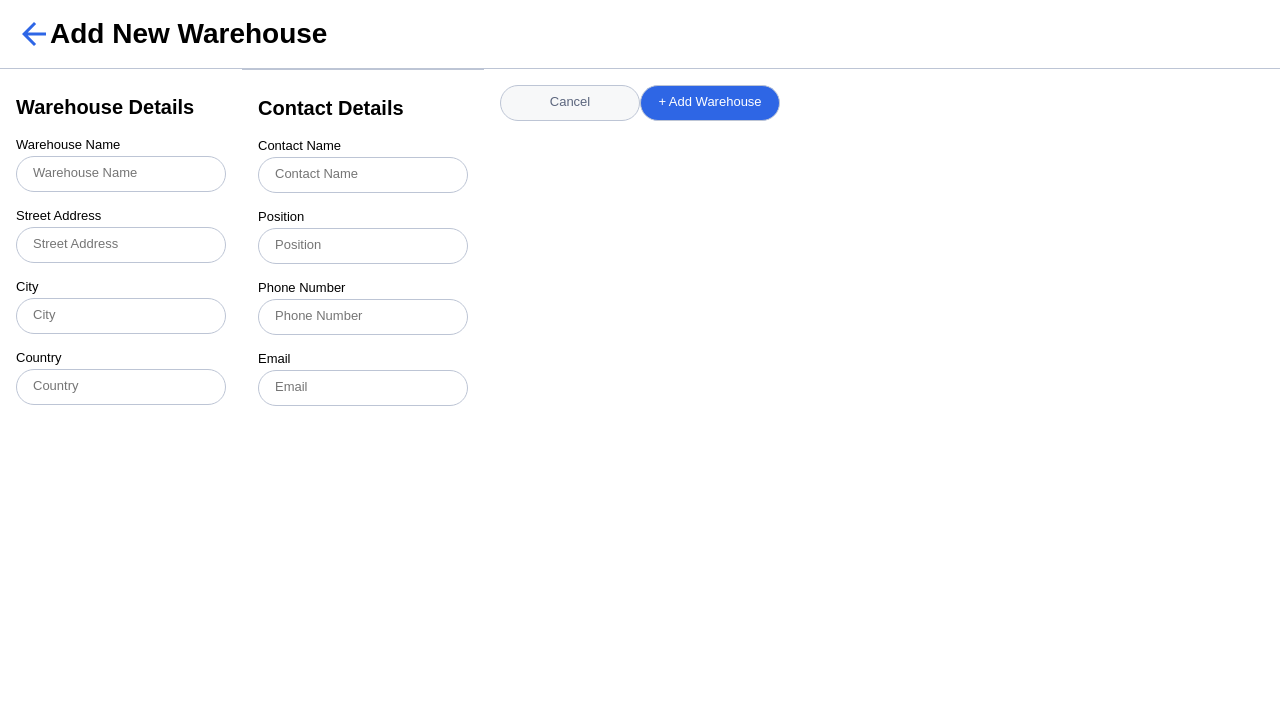
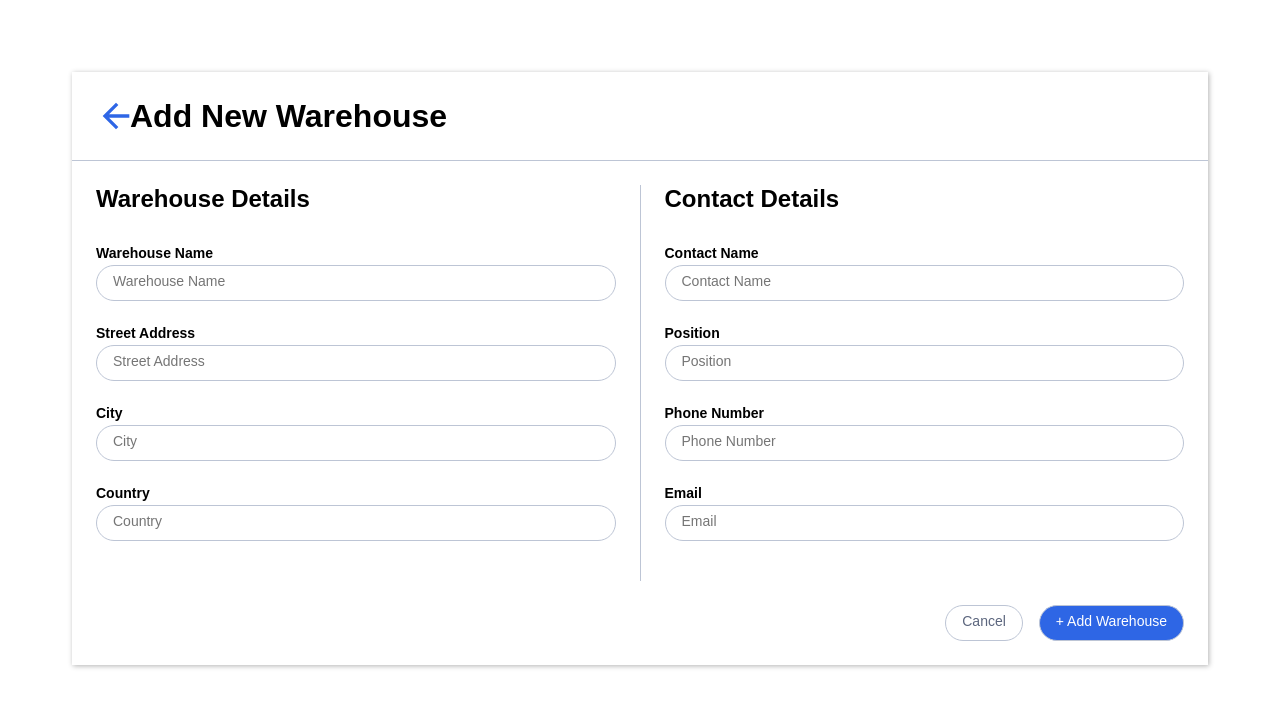
Before and after one commit to sowmya-malur/mountain-beaver-instock-client, a React (Create React App) app in the folder mountain-beaver-client/: page / in a window 1280 px wide. Shown: the top 708 px of the page. Built offline with nearby package versions, Linux system fonts and the light colour scheme; a web font is replaced by a local one.

Commit message:
Add styling for tablet and desktop designs

```diff
--- a/mountain-beaver-client/src/pages/AddWarehousePage/AddWarehousePage.jsx
+++ b/mountain-beaver-client/src/pages/AddWarehousePage/AddWarehousePage.jsx
@@ -13,7 +13,9 @@ function AddWarehousePage() {
         </Link>
         <h1 className="add-warehouse__title">Add New Warehouse</h1>
       </div>
+
       <form className="add-warehouse__form">
+      <div className="two-column-container">
         <div className="add-warehouse__details">
           <h2 className="add-warehouse__sub-title">Warehouse Details</h2>
           <label htmlFor="warehouseName" className="add-warehouse__label">Warehouse Name</label>
@@ -72,18 +74,21 @@ function AddWarehousePage() {
           <label htmlFor="email" className="add-warehouse__label">Email</label>
           <input type="text" name="email" id="email" placeholder="Email" className="add-warehouse__field"/>
         </div>
+        </div>
         <div className="add-warehouse__buttons-container">
-          <Link to="/">
+          <Link to="/" className="add-warehouse__wrapper">
             <button id="cancel" className="add-warehouse__secondary">
               Cancel
             </button>
           </Link>
-          <Link to="/"><button id="addWarehouse" className="add-warehouse__cta">
+          <Link to="/" >
+            <button id="addWarehouse" className="add-warehouse__cta">
             + Add Warehouse
           </button>
           </Link>
         </div>
       </form>
+
     </section>
   );
 }
--- a/mountain-beaver-client/src/pages/AddWarehousePage/AddWarehousePage.scss
+++ b/mountain-beaver-client/src/pages/AddWarehousePage/AddWarehousePage.scss
@@ -4,7 +4,16 @@
 
 // Add New Warehouse styling
 .add-warehouse{
+    margin: $mobile-margin;
+    box-shadow: 1px 1px 5px 0 rgba(0, 0, 0, 0.3);
 
+    @include tablet {
+        margin: $tablet-margin;
+    }
+
+    @include desktop {
+        margin: $desktop-margin;
+    }
     &__arrow-back {
         display:flex;
     }
@@ -14,12 +23,24 @@
         flex-direction: row;
         gap: 0.625rem;
         border-bottom: 0.063rem solid $color-borders;
+
         padding: $mobile-margin;
+
+        @include tablet {
+            padding: $tablet-margin;
+        }
     }
 
     &__title {
         font-size: $mobile-font-size-header;
+        font-weight: $font-weight-semi-bold;
         line-height: $mobile-header-line-height;
+
+        @include tablet {
+            font-size: $tablet-font-size-header;
+            line-height: $tablet-header-line-height;
+
+        }
     }
 
     &__sub-title {
@@ -27,6 +48,13 @@
         padding-bottom: $mobile-padding-bottom;
         font-size: $mobile-font-size-sub-header;
         line-height: $mobile-sub-header-line-height;
+        font-weight: $font-weight-semi-bold;
+
+        @include tablet {
+            padding-top: 0;
+            padding-bottom: $tablet-padding-bottom;
+            font-size: $tablet-font-size-sub-header;
+        }
     }
 
     &__details {
@@ -35,6 +63,13 @@
         padding-bottom: 1rem;
         padding-left: $mobile-margin;
         padding-right: $mobile-margin;
+
+        @include tablet {
+            flex:1;
+            margin-top: 1.5rem;
+            padding-left: $tablet-margin;
+            padding-right: $tablet-margin;
+        }
     }
 
     &__contact {
@@ -43,15 +78,19 @@
         border-top: 0.063rem solid $color-borders;
         padding-left: $mobile-margin;
         padding-right: $mobile-margin;
+
+        @include tablet {
+            flex:1;
+            border-top:none;
+            border-left: 0.063rem solid $color-borders;
+            margin-top: $tablet-margin;
+            padding-left: $tablet-margin;
+            padding-right: $tablet-margin;
+        }
     }
 
     &__form {
         padding-top:0;
-
-        @include tablet {
-            display: flex;
-            flex-direction: row;
-        }
     }
 
     &__field {
@@ -62,30 +101,61 @@
         margin-bottom: $mobile-margin;
         font-family: $font-family;
         font-size: $mobile-font-size-label-button;
+
+        @include tablet {
+            font-size: $tablet-font-size-label-button;
+            height: $element-tablet-height;
+            margin-bottom: $tablet-margin;
+
+        }
     }
 
     &__label {
         padding-bottom: 0.25rem;
         font-size: $mobile-font-size-label-button;
+        font-weight: $font-weight-semi-bold;
 
+        @include tablet {
+            font-size: $tablet-font-size-label-button;
+        }
     }
 
     &__buttons-container {
        padding: $mobile-margin;
        display: flex;
        justify-content: space-between;
+       flex:0.5;
+       gap: 1rem;
+
+       @include tablet {
+        justify-content: flex-end;
+        padding: $tablet-margin;
+       }
+    }
+
+    &__wrapper {
+        flex:1;
+        @include tablet {
+            flex:0;
+        }
+
     }
 
     &__secondary {
         color: $color-secondary-text;
-        background-color: $color-background-light;
+        background-color: $color-global;
         border-radius: $border-radius;
         height: $element-mobile-height;
         border: 0.063rem solid $color-borders;
         padding: 0 1rem 0.25rem 1rem;
-        width: 8.75rem;
         font-size: $mobile-font-size-label-button;
+        width: 8.688rem; // 139px;
 
+        @include tablet {
+            width:auto;
+            font-size: $tablet-font-size-label-button;
+            height: $element-tablet-height;
+        }
     }
 
     &__cta {
@@ -93,10 +163,26 @@
         background-color: $color-primary-cta;
         border-radius: $border-radius;
         height: $element-mobile-height;
-        width: 8.75rem; //from style guide
         border: 0.063rem solid $color-borders;
         padding: 0 1rem 0.25rem 1rem;
         font-size: $mobile-font-size-label-button;
+        width: 8.75rem; //140px
 
+        @include tablet {
+            font-size: $tablet-font-size-label-button;
+            width: auto;
+            height: $element-tablet-height;
+
+        }
     }
 }
+
+.two-column-container {
+    display: flex;
+    flex-direction: column;
+
+    @include tablet {
+        flex-direction: row;
+        justify-content: space-between;
+    }
+}
--- a/mountain-beaver-client/src/styles/partials/_variables.scss
+++ b/mountain-beaver-client/src/styles/partials/_variables.scss
@@ -22,8 +22,7 @@ $color-error: #c94515;
 
 // text styles variables
 $font-weight-regular: 400;
-$font-weight-demi: 600;
-$font-weight-bold: 700;
+$font-weight-semi-bold: 600;
 
 $font-family: "TitilliumWeb", sans-serif;
 
@@ -37,6 +36,9 @@ $mobile-sub-header-line-height: 1.75rem; // 28px
 $mobile-font-size-label-button: 0.813rem; // 13px
 $mobile-label-button-line-height: 1.25rem; // 20px
 
+$mobile-font-size-table-header: 0.688rem; // 11px
+$mobile-table-header-line-height: 1rem; // 16px
+
 $mobile-font-size-body-large: 0.938rem; // 15px
 $mobile-body-large-line-height: 1.625rem; // 26px
 
@@ -47,6 +49,26 @@ $mobile-font-size-body-small: 0.688rem; // 11px
 $mobile-body-small-line-height: 1rem; // 16px
 
 // Add tablet font sizes here
+$tablet-font-size-header: 2rem; // 32px
+$tablet-header-line-height: 2.5rem; // 40px
+
+$tablet-font-size-sub-header: 1.5rem; // 24px
+$tablet-sub-header-line-height: 2rem; // 32px
+
+$tablet-font-size-label-button: 0.875rem; // 14px
+$tablet-label-button-line-height: 1.375rem; // 22px
+
+$tablet-font-size-table-header: 0.75rem; // 12px
+$tablet-table-header-line-height: 1.125rem; // 18px
+
+$tablet-font-size-body-large: 1rem; // 16px
+$tablet-body-large-line-height: 1.75rem; // 28px
+
+$tablet-font-size-body-medium: 0.875rem; // 14px
+$tablet-body-medium-line-height: 1.375rem; // 22px
+
+$tablet-font-size-body-small: 0.75rem; // 12px
+$tablet-body-small-line-height: 1.125rem; // 18px
 
 // mobile padding variables
 $mobile-margin: 1rem; // 16px
@@ -54,9 +76,12 @@ $mobile-padding-top: 1.5rem; // 24px
 $mobile-padding-bottom: 1rem; // 16px
 
 // tablet padding variables
-$tablet-padding-top: 3rem; // 48px;
-$tablet-padding-bottom: 2.25rem; // 36px;
-$tablet-margin: 2.25rem; // 36px;
+$tablet-padding-top: 1.5rem; // 24;
+$tablet-padding-bottom: 2rem; // 32px;
+$tablet-margin: 1.5rem; // 24px
+
+// desktop padding variables
+$desktop-margin: calc(3*$tablet-margin);
 
 $border-radius: 1.25rem; //20px
 $element-mobile-height: 2.25rem; //36px
```
